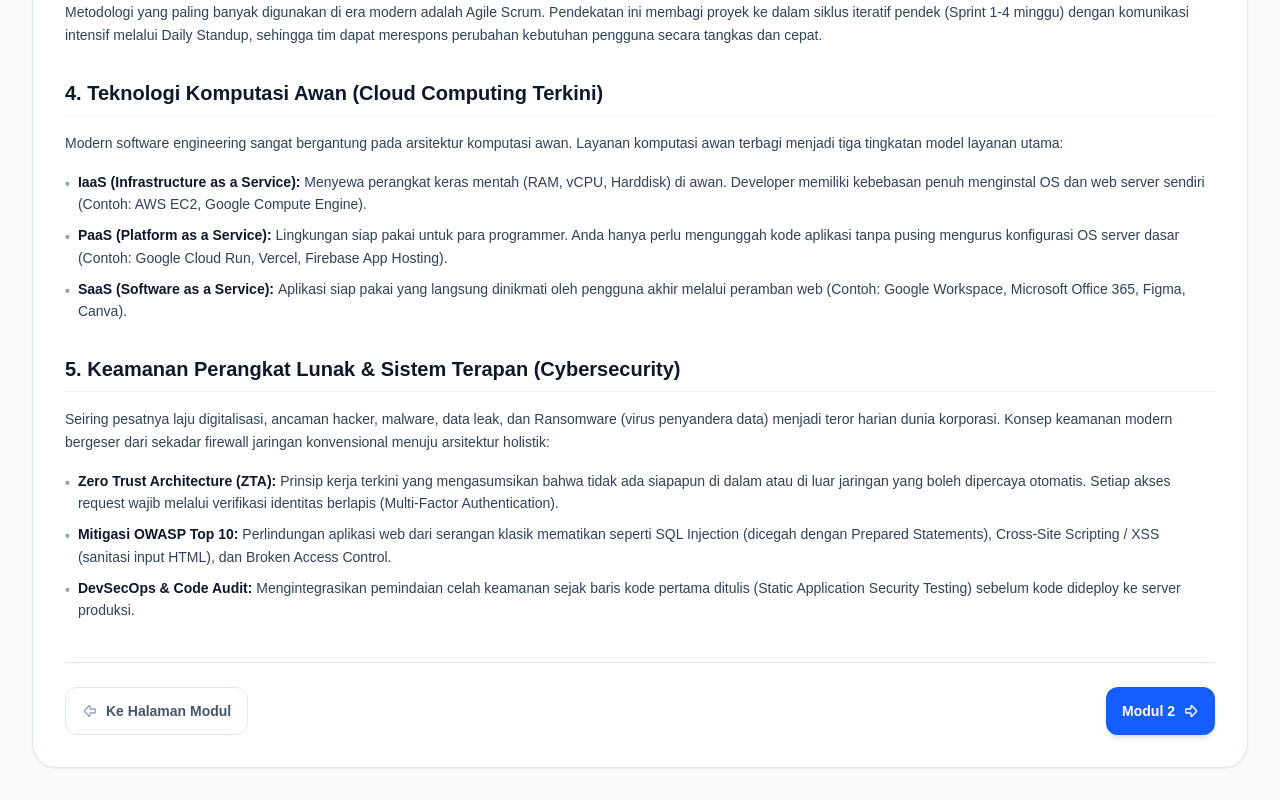
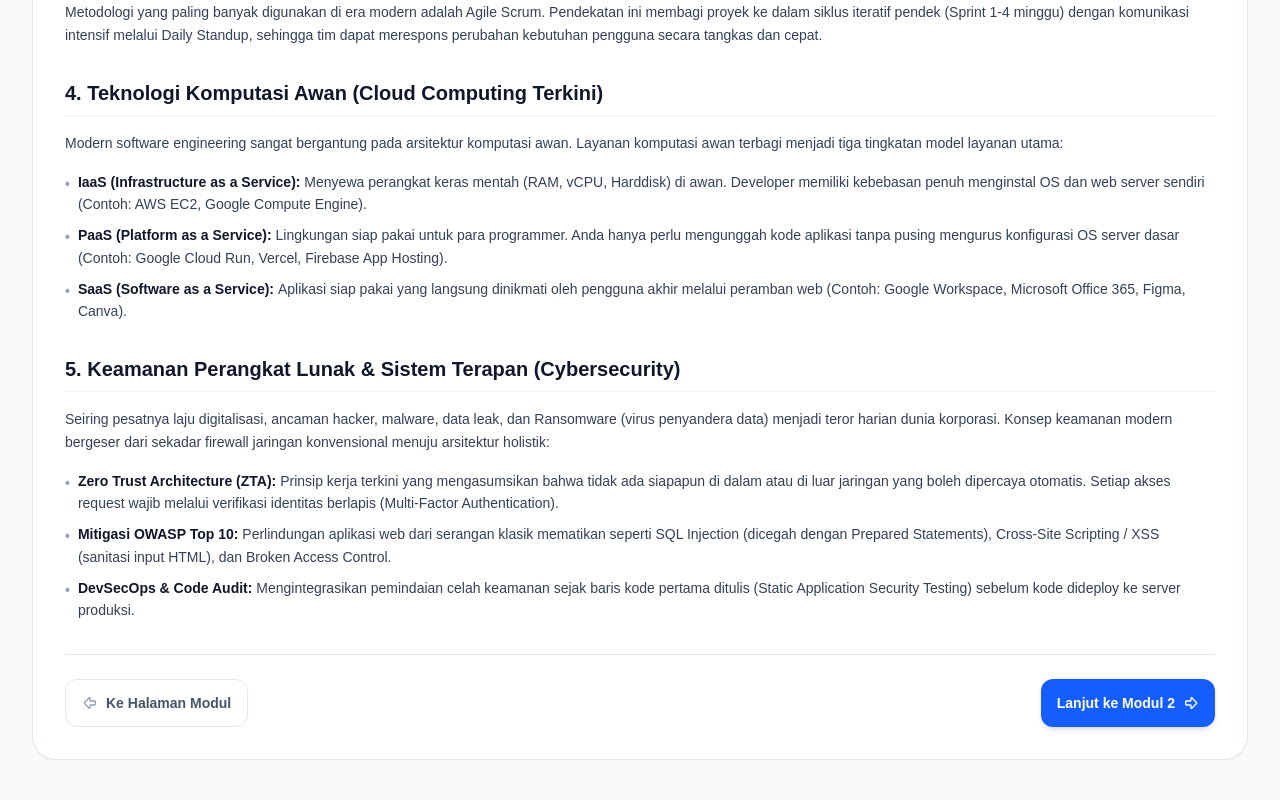
Before and after one commit to WahidYazan/LMS-TKA-JURUSAN-PPLG-2, a Next.js app: page /module/modul1 in a window 1280 px wide. Shown: the part 1361-2161 px from the top of the page. After the commit the page ends 2121 px from the top, so only its background shows below. Built offline with nearby package versions, Linux system fonts and the light colour scheme.

Commit message:
NEW UPDATE

```diff
--- a/src/components/ModuleReaderView.tsx
+++ b/src/components/ModuleReaderView.tsx
@@ -20,7 +20,7 @@ export const ModuleReaderView: React.FC<ModuleReaderViewProps> = ({
 }) => {
   return (
     <div className="flex-1 bg-[#f8fafc] text-slate-800 font-['Plus_Jakarta_Sans',sans-serif]">
-      <div className="max-w-7xl mx-auto px-4 sm:px-6 lg:px-8 py-5 sm:py-8">
+      <div className="max-w-7xl mx-auto px-4 sm:px-6 lg:px-8 py-5 sm:py-8 pb-20 lg:pb-0">
         <div className="bg-white rounded-2xl sm:rounded-3xl border border-slate-200 p-4 sm:p-6 lg:p-8 shadow-xs">
           <span className="inline-block px-3 py-1 rounded-full bg-blue-100 text-blue-700 text-xs font-bold uppercase tracking-wider mb-3">
             {module.moduleBadge}
@@ -91,8 +91,8 @@ export const ModuleReaderView: React.FC<ModuleReaderViewProps> = ({
             ))}
           </div>
 
-          {/* Navigation Buttons - Stacked on mobile, side by side on desktop */}
-          <div className="mt-8 sm:mt-10 pt-6 border-t border-slate-200 flex flex-col sm:flex-row items-stretch sm:items-center justify-between gap-3">
+          {/* Navigation Buttons - Desktop only (hidden on mobile, sticky bottom nav used instead) */}
+          <div className="hidden lg:flex lg:items-center lg:justify-between gap-3 mt-8 pt-6 border-t border-slate-200">
             <Link
               href="/modul"
               className="flex items-center justify-center gap-2 px-4 py-3 rounded-xl text-xs sm:text-sm font-semibold text-slate-600 hover:text-slate-900 hover:bg-slate-50 transition-colors cursor-pointer min-h-[48px] border border-slate-200"
@@ -101,15 +101,14 @@ export const ModuleReaderView: React.FC<ModuleReaderViewProps> = ({
               <span>Ke Halaman Modul</span>
             </Link>
 
-            <div className="flex flex-col sm:flex-row gap-3 w-full sm:w-auto">
+            <div className="flex gap-3">
               {hasPrevModule && prevModuleId && (
                 <Link
                   href={`/module/${prevModuleId}`}
                   className="flex items-center justify-center gap-2 px-4 py-3 rounded-xl bg-white border border-slate-200 hover:bg-slate-50 text-slate-700 font-bold text-xs sm:text-sm shadow-sm transition-all cursor-pointer min-h-[48px]"
                 >
                   <ArrowLeft className="w-4 h-4" aria-hidden="true" />
-                  <span className="hidden xs:inline">Modul {module.number - 1}</span>
-                  <span className="xs:inline">Modul {module.number - 1}</span>
+                  <span>Modul {module.number - 1}</span>
                 </Link>
               )}
 
@@ -118,8 +117,7 @@ export const ModuleReaderView: React.FC<ModuleReaderViewProps> = ({
                   href={`/module/${nextModuleId}`}
                   className="flex items-center justify-center gap-2 px-4 py-3 rounded-xl bg-blue-600 hover:bg-blue-700 text-white font-bold text-xs sm:text-sm shadow-md transition-all cursor-pointer min-h-[48px]"
                 >
-                  <span className="hidden xs:inline">Lanjut ke Modul {module.number + 1}</span>
-                  <span className="xs:hidden">Modul {module.number + 1}</span>
+                  <span>Lanjut ke Modul {module.number + 1}</span>
                   <ArrowBigRight className="w-4 h-4" aria-hidden="true" />
                 </Link>
               )}
@@ -129,8 +127,7 @@ export const ModuleReaderView: React.FC<ModuleReaderViewProps> = ({
                   href="/quiz"
                   className="flex items-center justify-center gap-2 px-4 py-3 rounded-xl bg-amber-500 hover:bg-amber-400 text-white font-bold text-xs sm:text-sm shadow-md transition-all cursor-pointer min-h-[48px]"
                 >
-                  <span className="hidden xs:inline">Mulai Simulasi Ujian</span>
-                  <span className="xs:hidden">Simulasi Ujian</span>
+                  <span>Mulai Simulasi Ujian</span>
                   <ArrowRight className="w-4 h-4" aria-hidden="true" />
                 </Link>
               )}
--- a/src/components/QuizSimulatorView.tsx
+++ b/src/components/QuizSimulatorView.tsx
@@ -54,18 +54,7 @@ export const QuizSimulatorView: React.FC = () => {
 
   return (
     <div className="flex-1 bg-[#f8fafc] text-slate-800 font-['Plus_Jakarta_Sans',sans-serif] pb-16 sm:pb-20">
-      {/* Mobile Back Button */}
-      <div className="lg:hidden px-4 pt-4 pb-2">
-        <Link
-          href="/modul"
-          className="inline-flex items-center gap-2 px-4 py-2.5 rounded-xl bg-white border border-slate-200 hover:bg-slate-50 text-slate-700 font-bold text-sm transition-all cursor-pointer min-h-[44px]"
-        >
-          <ArrowBigLeft className="w-5 h-5" />
-          <span>Kembali ke Menu</span>
-        </Link>
-      </div>
-
-      <div className="max-w-4xl mx-auto px-4 pt-2 sm:pt-6 pb-4 sm:pb-6">
+      <div className="max-w-4xl mx-auto px-4 pt-6 sm:pt-8 pb-4 sm:pb-6">
         <div className="text-center mb-4 sm:mb-6">
           <h1 className="text-lg sm:text-2xl font-bold text-slate-900">
             Simulasi Ujian TKA PPLG
```
